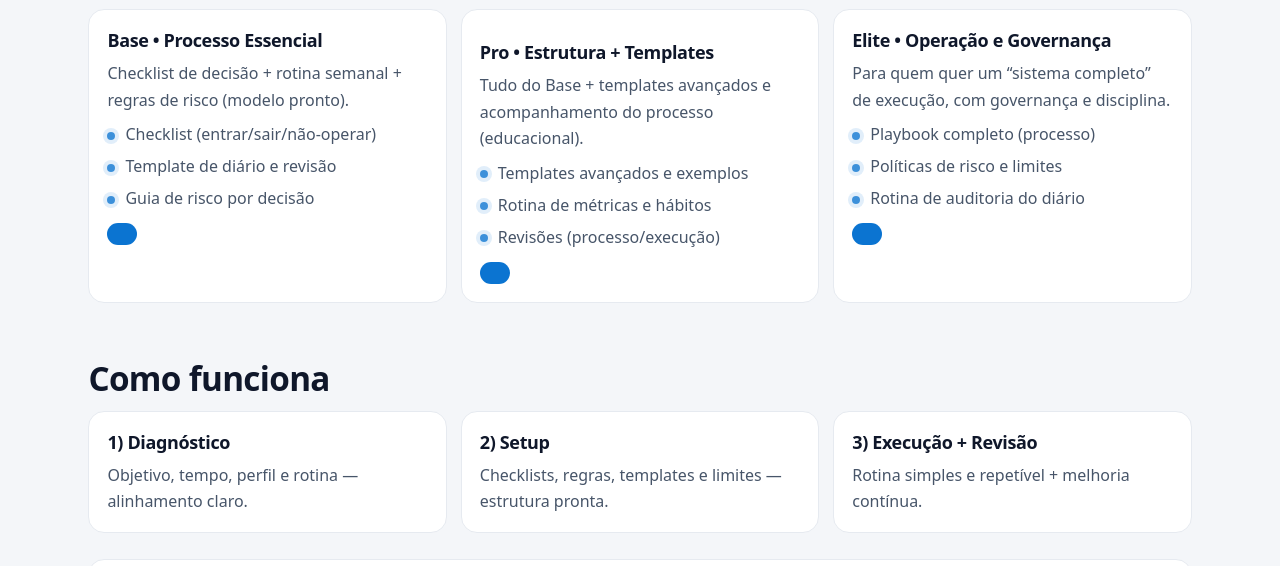
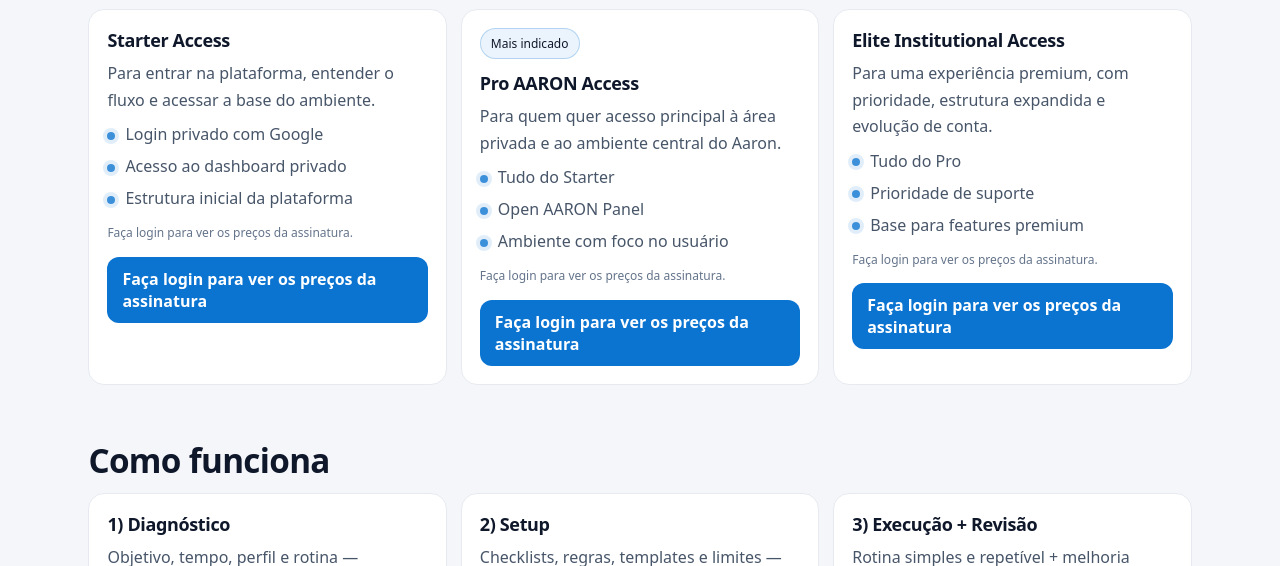
Before and after one commit to jeffersonnogueira/the-six-seats-site, a plain HTML site: page o-que-oferecemos.html in a window 1280 px wide. Shown: the part 536-1102 px from the top of the page. Drawn offline with Linux system fonts and the light colour scheme.

Commit message:
portugues

```diff
--- a/o-que-oferecemos.html
+++ b/o-que-oferecemos.html
@@ -230,35 +230,42 @@
       kicker: ["Estrutura", "Execução", "Governança"],
       heroTitle: "O que oferecemos",
       heroLead: "Um pacote premium de educação + processo + ferramentas para operar com consistência. Você ajusta o nível de profundidade conforme seu momento.",
-      packagesTitle: "Pacotes (exemplo de posicionamento)",
-      packagesLead: "Você pode ajustar nomes e detalhes depois. Aqui vai uma estrutura clara e corporativa.",
+      packagesTitle: "Níveis de assinatura",
+      packagesLead: "Faça login para ver os preços da assinatura e a disponibilidade dos planos.",
       packageCards: [
   {
-          title: "Base • Processo Essencial",
-          text: "Checklist de decisão + rotina semanal + regras de risco (modelo pronto).",
+    title: "Starter Access",
+    text: "Para entrar na plataforma, entender o fluxo e acessar a base do ambiente.",
     items: [
-            "Checklist (entrar/sair/não-operar)",
-            "Template de diário e revisão",
-            "Guia de risco por decisão"
-          ]
+      "Login privado com Google",
+      "Acesso ao dashboard privado",
+      "Estrutura inicial da plataforma"
+    ],
+    note: "Faça login para ver os preços da assinatura.",
+    button: "Faça login para ver os preços da assinatura"
   },
   {
-          title: "Pro • Estrutura + Templates",
-          text: "Tudo do Base + templates avançados e acompanhamento do processo (educacional).",
+    badge: "Mais indicado",
+    title: "Pro AARON Access",
+    text: "Para quem quer acesso principal à área privada e ao ambiente central do Aaron.",
     items: [
-            "Templates avançados e exemplos",
-            "Rotina de métricas e hábitos",
-            "Revisões (processo/execução)"
-          ]
+      "Tudo do Starter",
+      "Open AARON Panel",
+      "Ambiente com foco no usuário"
+    ],
+    note: "Faça login para ver os preços da assinatura.",
+    button: "Faça login para ver os preços da assinatura"
   },
   {
-          title: "Elite • Operação e Governança",
-          text: "Para quem quer um “sistema completo” de execução, com governança e disciplina.",
+    title: "Elite Institutional Access",
+    text: "Para uma experiência premium, com prioridade, estrutura expandida e evolução de conta.",
     items: [
-            "Playbook completo (processo)",
-            "Políticas de risco e limites",
-            "Rotina de auditoria do diário"
-          ]
+      "Tudo do Pro",
+      "Prioridade de suporte",
+      "Base para features premium"
+    ],
+    note: "Faça login para ver os preços da assinatura.",
+    button: "Faça login para ver os preços da assinatura"
   }
 ],
       howTitle: "Como funciona",
```
Lines whose indentation alone changed are shown as unchanged.
